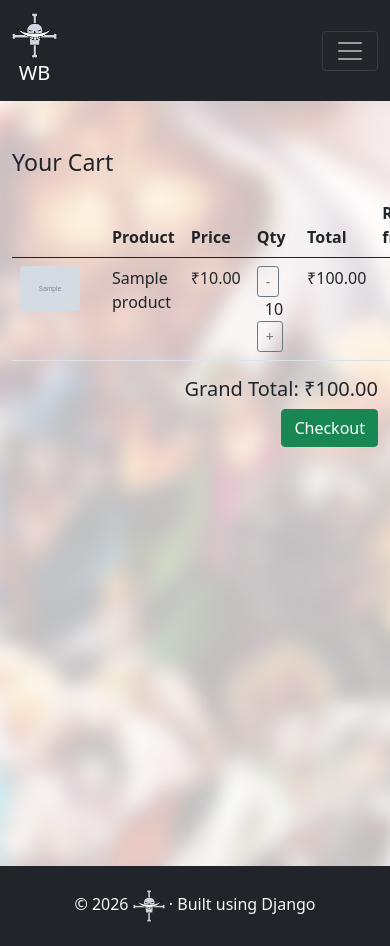
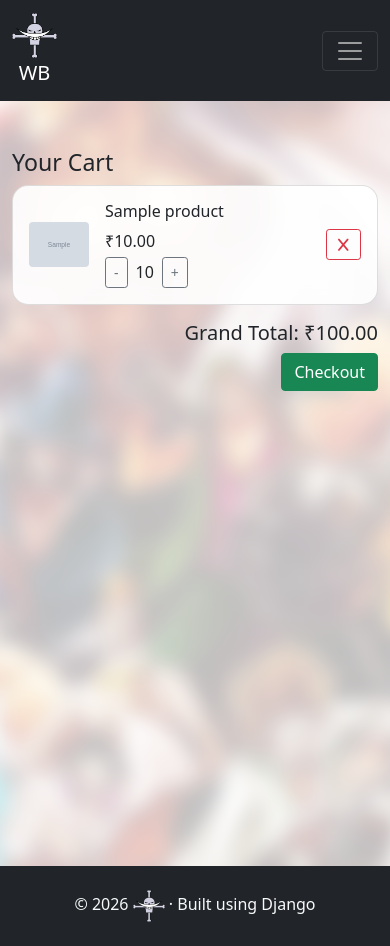
Before and after one commit to Midhun-git-hub/django_ecommerce_project, a Django app: page /cart_page/ in a window 390 px wide; the page is wider, and only the part inside the window is pictured. Run offline with Django 5.2, Linux system fonts and the light colour scheme; a user stored in the database is signed in; tables that the repository leaves empty hold one stand-in row (values such as "Sample post"); grey boxes marked "Sample" are stand-in pictures; some libraries are stand-ins or nearby versions.

Commit message:
Template fix

```diff
--- a/templates/cart.html
+++ b/templates/cart.html
@@ -4,7 +4,10 @@
 <div class="container mt-5">
     <h3>Your Cart</h3>
 
+
+    {% comment %} For Desktop View {% endcomment %}
     {% if cart_items %}
+    <div class="d-none d-md-block">
     <table class="table mt-3">
         <thead>
             <tr>
@@ -37,6 +40,33 @@
             {% endfor %}
         </tbody>
     </table>
+    </div>
+
+    {% comment %} For Mobile View {% endcomment %}
+    <div class="d-md-none">
+  {% for item in cart_items %}
+  <div class="card mb-3">
+    <div class="card-body d-flex align-items-center">
+      <img src="{{ item.product.product_image.url }}" width="60" class="rounded me-3">
+
+      <div class="flex-grow-1">
+        <h6>{{ item.product.name }}</h6>
+        <p class="mb-1">₹{{ item.product.price }}</p>
+
+        <div class="d-flex align-items-center">
+          <a href="{% url 'decrease_quantity' item.id %}" class="btn btn-sm btn-outline-secondary">-</a>
+          <span class="mx-2">{{ item.quantity }}</span>
+          <a href="{% url 'increase_quantity' item.id %}" class="btn btn-sm btn-outline-secondary">+</a>
+        </div>
+      </div>
+
+      <a href="{% url 'remove_from_cart' item.id %}" class="btn btn-sm btn-outline-danger ms-2">
+        <i class="fa-solid fa-x"></i>
+      </a>
+    </div>
+  </div>
+  {% endfor %}
+</div>
 
     <h5 class="text-end">Grand Total: ₹{{ total_price }}</h5>
 
```
